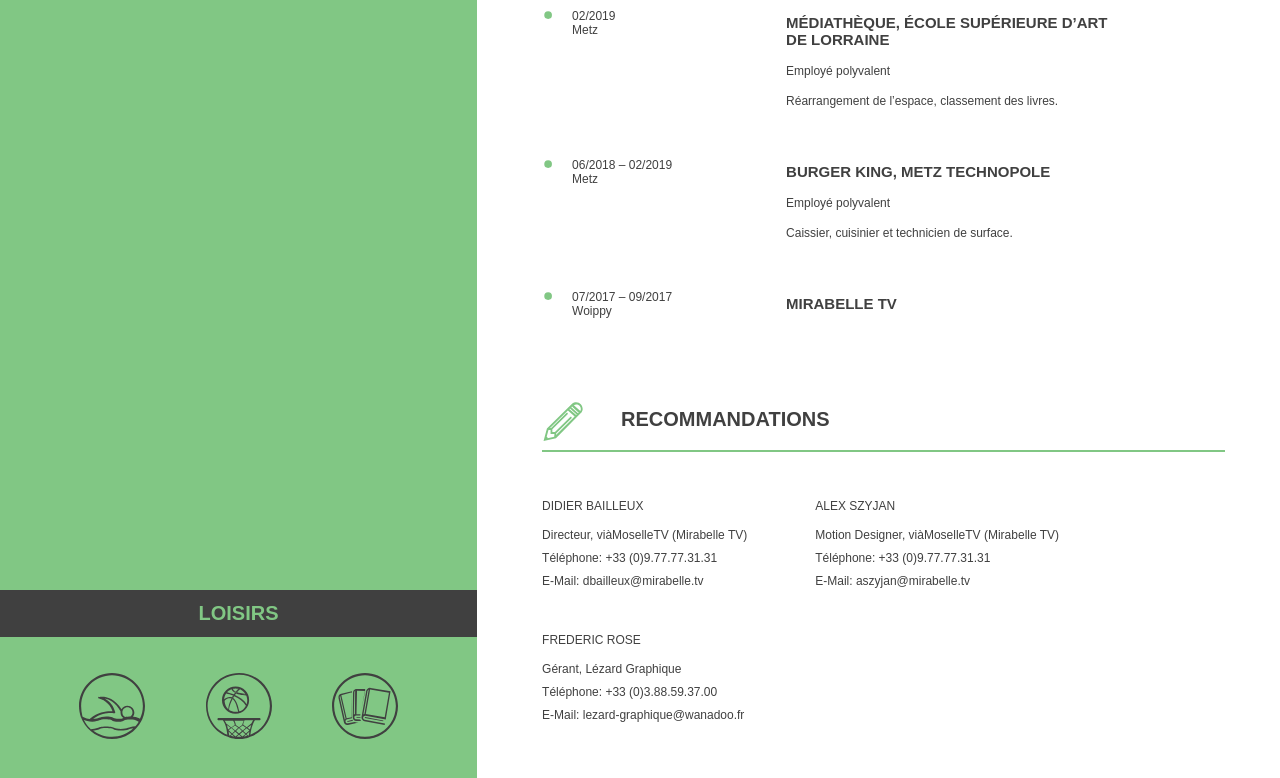
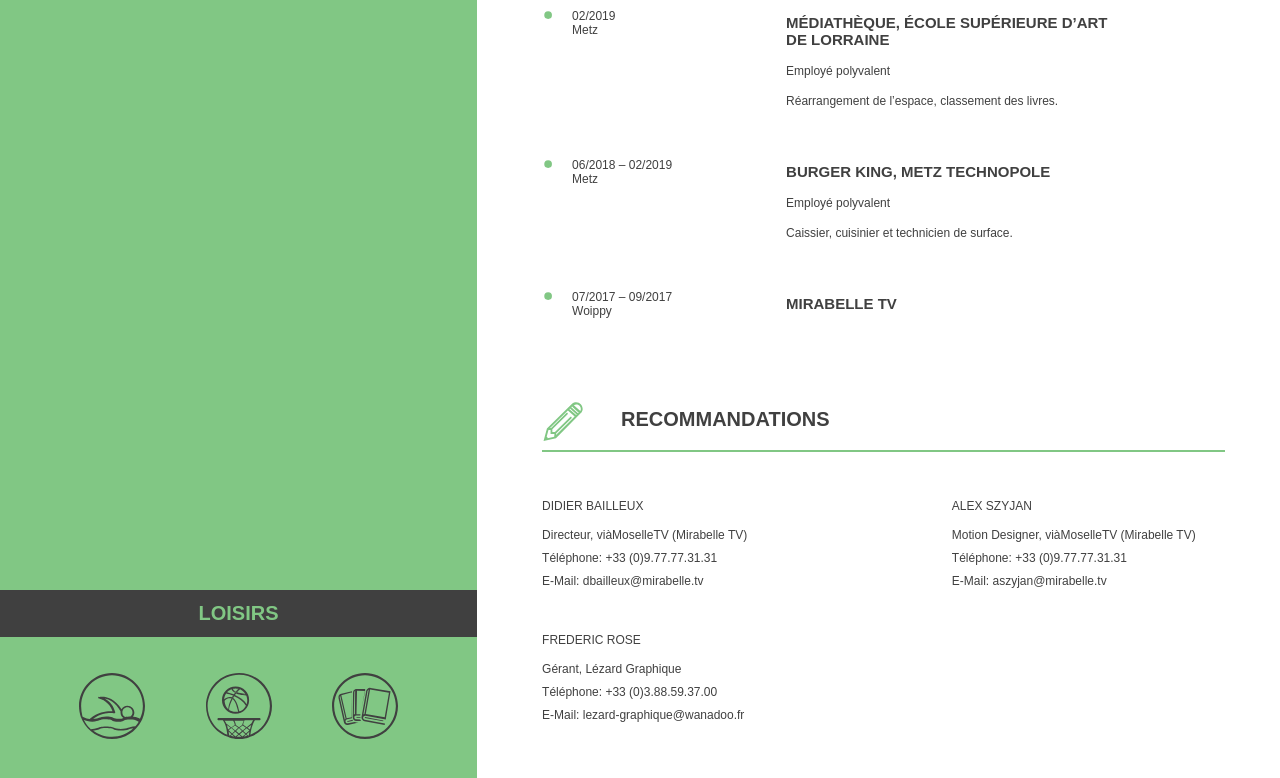
Before and after one commit to SebaldP/CurryV, a plain HTML site: page index.html in a window 1280 px wide. Shown: the part 1311-2089 px from the top of the page. Drawn offline with Linux system fonts and the light colour scheme; files whose address does not match are found by name; a web font is replaced by a local one.

Commit message:
Add files via upload

```diff
--- a/css/main.css
+++ b/css/main.css
@@ -145,12 +145,12 @@
   flex-direction: row;
   flex-wrap: wrap;
   padding-top: 4.7rem;
+  justify-content: space-between
 }
 
 .containerB p{
   display: block;
   width: 40%;
-  justify-content: space-between;
 }
 
 .containerB p:nth-child(n+3){
```
